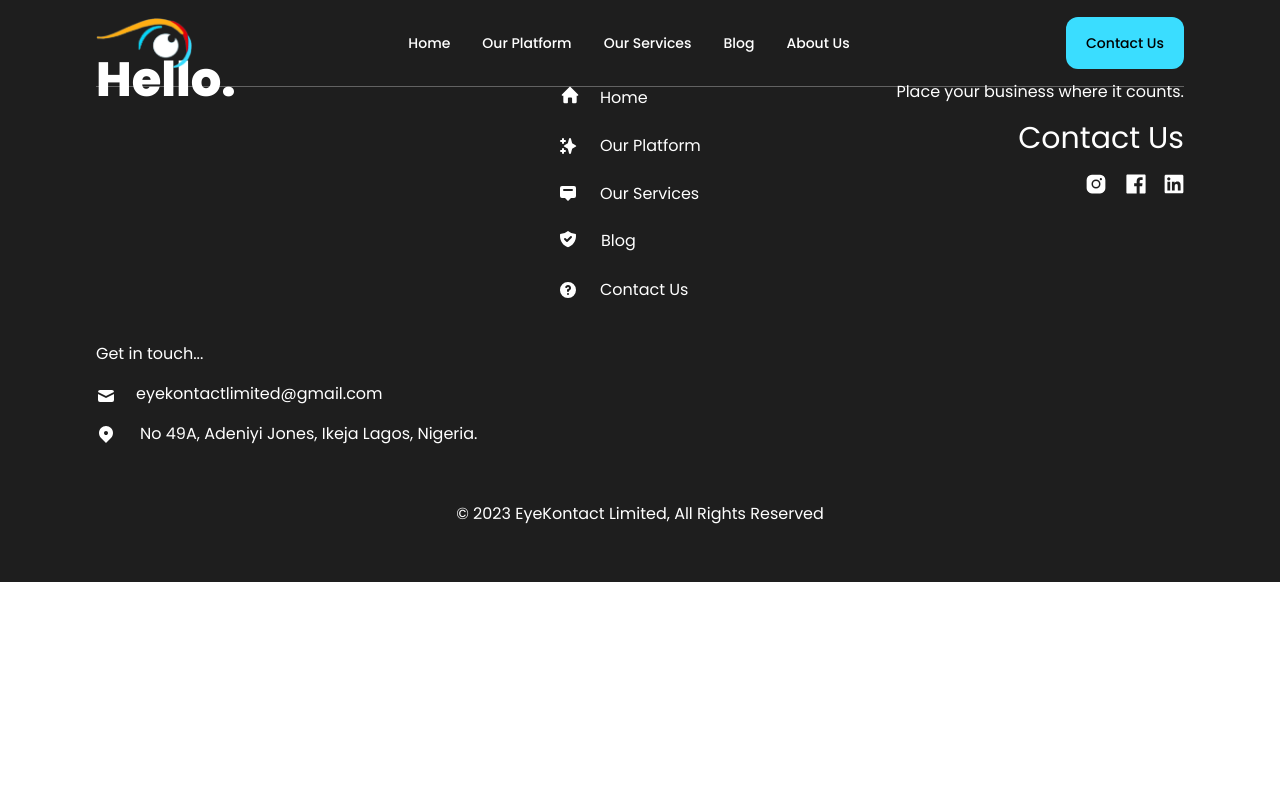
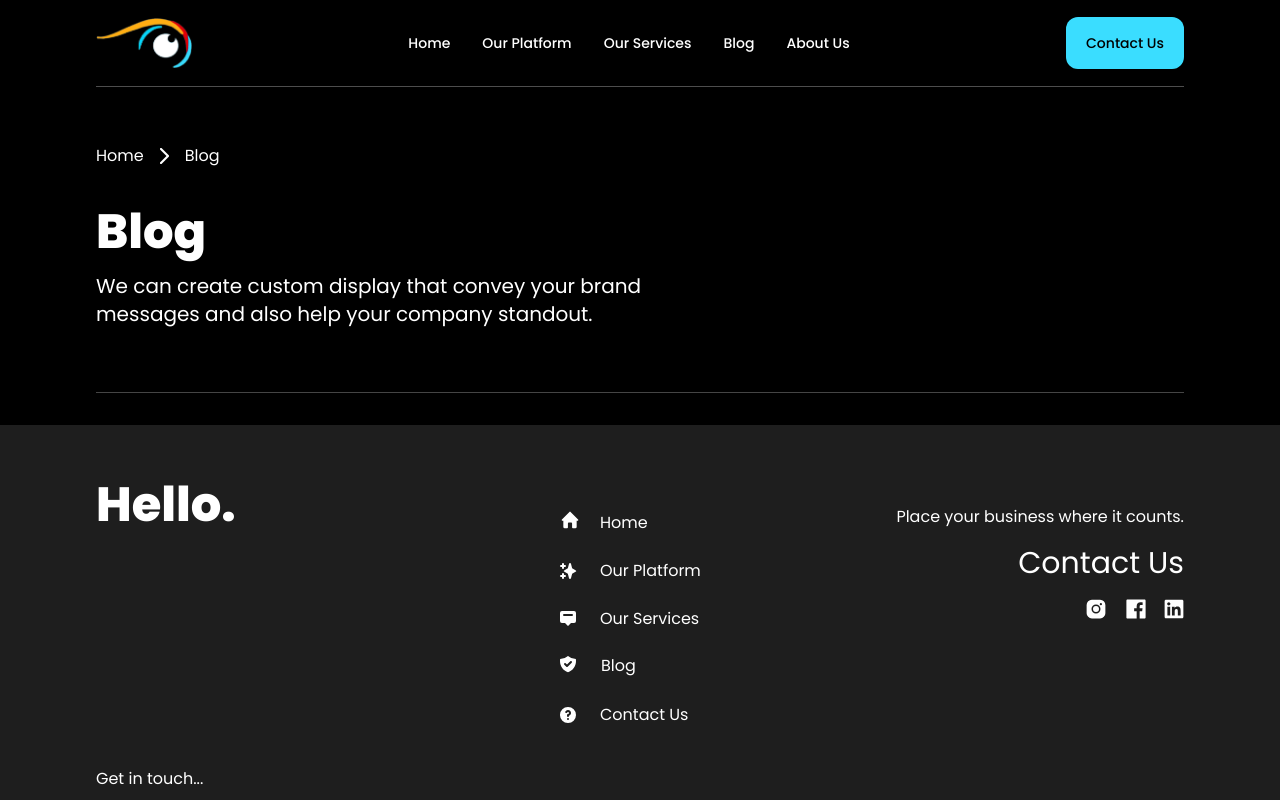
Before and after one commit to feyiamujo1/project-x, a React (Create React App) app: page /blog in a window 1280 px wide. Shown: the top 800 px of the page. Built offline with nearby package versions, Linux system fonts and the light colour scheme.

Commit message:
Made changes to the our services page

```diff
--- a/src/App.js
+++ b/src/App.js
@@ -1,5 +1,6 @@
 import { Route, Routes } from "react-router-dom";
 import About from "./components/About";
+import Blog from "./components/Blog";
 import Home from "./components/Home";
 import RedirectPage from "./components/RedirectPage";
 import Services from "./components/Services";
@@ -16,6 +17,7 @@ function App() {
             <Route path="/" element={<Home />} />
             <Route path="/about-us" element={<About />} />
             <Route path="/our-services" element={<Services />} />
+            <Route path="/blog" element={<Blog />} />
             <Route path="/redirect" element={<RedirectPage />} />
           </Routes>
           <Footer />
--- /dev/null
+++ b/src/components/Blog.js
@@ -0,0 +1,23 @@
+import { Link } from 'react-router-dom'
+import DirectionImage from '../../src/assets/images/directions.png'
+
+const Blog = () => {
+  return (
+    <div className='bg-black pb-8'>
+        <div className="w-11/12 lg:w-[85%] mx-auto pb-16 pt-36 space-y-10 border-b border-[#ACACAC66]">
+            <div className='hidden md:block'>
+                <p className='hidden md:flex flex-row w-fit gap-4 justify-center items-center text-white'><Link to='/' className='hover:text-custom-blue'>Home</Link> <img src={DirectionImage} alt=""/> Blog</p>
+            </div>
+            <div className='space-y-4'>
+                <h1 className="font-extrabold abt -mt-10 text-4xl md:text-5xl text-white">Blog</h1>
+                <p className='text-white max-w-[600px] text-lg md:text-xl'>
+                    We can create custom display that convey your brand messages and also help your company standout.
+                    {/* WE CAN CREATE CUSTOM DISPLAY THAT CONVEY YOUR BRAND MESSAGES AND ALSO HELP YOUR COMPANY stand out. */}
+                </p>
+            </div>
+        </div>
+    </div>
+  )
+}
+
+export default Blog
--- a/src/components/Services.js
+++ b/src/components/Services.js
@@ -18,29 +18,27 @@ const Services = () => {
             </div>
             <div className='space-y-4'>
                 <h1 className="font-extrabold abt -mt-10 text-4xl md:text-5xl text-white">Our Services</h1>
-                <p className='text-white max-w-[600px] text-lg md:text-xl'>
+                <p className='text-white max-w-[600px] text-sm md:text-lg leading-4 md:leading-5'>
                     We can create custom display that convey your brand messages and also help your company standout.
-                    {/* WE CAN CREATE CUSTOM DISPLAY THAT CONVEY YOUR BRAND MESSAGES AND ALSO HELP YOUR COMPANY stand out. */}
                 </p>
             </div>
         </div>
         <div className='bg-black '>
             <div className='space-y-10 w-11/12 lg:w-[85%] mx-auto py-10 border-b border-[#ACACAC66]'>
-                <h2 className='text-custom-blue-dark font-bold text-3xl'>Iconic Structure</h2>
+                <h2 className='text-custom-blue-dark font-bold text-3xl text-center md:text-left'>Iconic Structure</h2>
                 <div className='flex flex-col md:flex-row gap-6 md:gap-4 lg:gap-8'>
                     <img className='w-full md:w-[310px] lg:w-[360px]' src={Service1Image} alt="" />
                     <p className='text-white'>
                     The iconic platforms is the modern form of advertising which has to do with the digital and creative forms of advertising in OOH. This kind of platform are especially made for bigger brands that know the
                     effectiveness on their BRANDS . The most important of the iconic platform is that it must be LIT to show the beauty of the brands
-                    and tell a story of the brands. This takes creativity of outdoors to another level of thinking outside the box for your clients so they can reach their consumer audience perfection what their brands is about
-                    and what they can derive.
+                    and tell a story of the brands.
                     </p>
                 </div>
             </div>
         </div>
         <div className='relative'>
             <div className='space-y-10 w-11/12 lg:w-[85%] mx-auto py-14 border-b border-[#ACACAC66] relative z-10'>
-                <h2 className='text-white font-bold text-3xl text-right'>Media Planning</h2>
+                <h2 className='text-center text-custom-blue md:text-white font-bold text-3xl md:text-right'>Media Planning</h2>
                 <div className='flex flex-col-reverse md:flex-row gap-6 md:gap-4 lg:gap-8'>
                     <p className='text-white'>
                         At Eyekontact our approach to media planning is to understand our client brands’ marketing, adevertising and media goals. We incorporate the four core steps in media planning; market analysis, establishment of media
@@ -53,7 +51,7 @@ const Services = () => {
         </div>
         <div className='bg-black '>
             <div className='space-y-10 w-11/12 lg:w-[85%] mx-auto py-14 border-b border-[#ACACAC66]'>
-                <h2 className='text-custom-blue-dark font-bold text-3xl'>Branding</h2>
+                <h2 className='text-custom-blue-dark font-bold text-3xl text-center md:text-left'>Branding</h2>
                 <div className='flex flex-col md:flex-row gap-6 md:gap-4 lg:gap-8'>
                     <img className='w-full md:w-[310px] lg:w-[360px]' src={Service3Image} alt="" />
                     <p className='text-white'>
@@ -64,7 +62,7 @@ const Services = () => {
         </div>
         <div className='relative'>
             <div className='space-y-10 w-11/12 lg:w-[85%] mx-auto py-14 border-b border-[#ACACAC66] relative z-10'>
-                <h2 className='text-white font-bold text-3xl text-right'>Media Buying</h2>
+                <h2 className='text-center text-custom-blue md:text-white font-bold text-3xl md:text-right'>Media Buying</h2>
                 <div className='flex flex-col-reverse md:flex-row gap-6 md:gap-4 lg:gap-8'>
                     <p className='text-white'>
                         We put media planning into action, focusing on buying the right mix of media to deliver on the campaign goals effectively.
@@ -76,7 +74,7 @@ const Services = () => {
         </div>
         <div className='bg-black '>
             <div className='space-y-10 w-11/12 lg:w-[85%] mx-auto py-14 border-b border-[#ACACAC66]'>
-                <h2 className='text-custom-blue-dark font-bold text-3xl'>Digital Marketing</h2>
+                <h2 className='text-custom-blue-dark font-bold text-3xl text-center md:text-left'>Digital Marketing</h2>
                 <div className='flex flex-col md:flex-row gap-6 md:gap-4 lg:gap-8'>
                     <img className='w-full md:w-[310px] lg:w-[360px]' src={Service5Image} alt="" />
                     <p className='text-white'>
@@ -87,7 +85,7 @@ const Services = () => {
         </div>
         <div className='relative'>
             <div className='space-y-10 w-11/12 lg:w-[85%] mx-auto py-14 border-b border-[#ACACAC66] relative z-10'>
-                <h2 className='text-white font-bold text-3xl text-right'>Creative Design</h2>
+                <h2 className='text-center text-custom-blue md:text-white font-bold text-3xl md:text-right'>Creative Design</h2>
                 <div className='flex flex-col-reverse md:flex-row gap-6 md:gap-4 lg:gap-8'>
                     <p className='text-white'>
                     Eyekontact creative design produces iconic, unique and memorable design that stand out to our customers for easy identification of their brand and products.
@@ -99,7 +97,7 @@ const Services = () => {
         </div>
         <div className='bg-black '>
             <div className='space-y-10 w-11/12 lg:w-[85%] mx-auto py-14 border-b border-[#ACACAC66]'>
-                <h2 className='text-custom-blue-dark font-bold text-3xl'>PR Activation</h2>
+                <h2 className='text-custom-blue-dark font-bold text-3xl text-center md:text-left'>PR Activation</h2>
                 <div className='flex flex-col md:flex-row gap-6 md:gap-4 lg:gap-8'>
                     <img className='w-full md:w-[310px] lg:w-[360px]' src={Service7Image} alt="" />
                     <p className='text-white'>
--- a/src/components/UI/Navbar.js
+++ b/src/components/UI/Navbar.js
@@ -104,7 +104,7 @@ const Navbar = () => {
                     </NavLink>
                 </li>
                 <li>
-                    <NavLink onClick={HideSideBar} to="/redirect"
+                    <NavLink onClick={HideSideBar} to="/blog"
                         className={
                             ({ isActive }) => isActive ?
                             'active:text-custom-blue  pl-6 md:pt-[33px] md:pb-7 md:px-0 flex items-center gap-4 group md:border-b-[5px] md:border-transparent hover:border-custom-blue cursor-pointer hover:text-custom-blue text-custom-blue md:text-white md:border-custom-blue active-nav'
```
